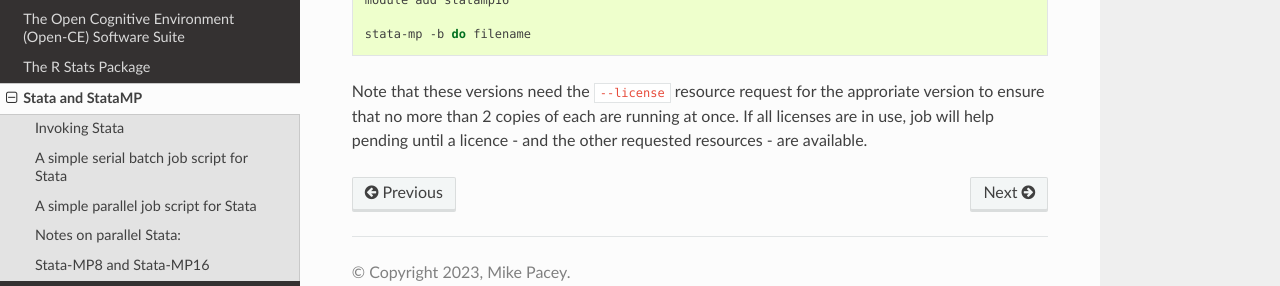
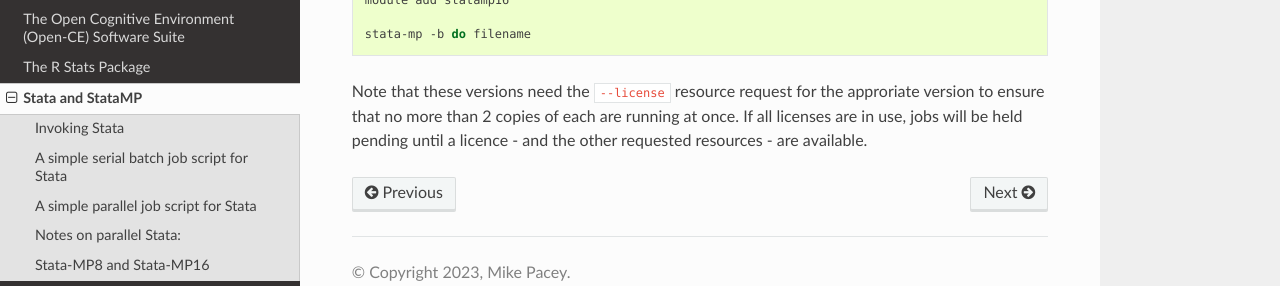
Before and after one commit to MikePacey/Lancaster-HEC, a Sphinx documentation site: the page built from docs/software/stata.rst, in a window 1280 px wide and 900 px high, scrolled down 1547 px. Shown: the part 558-844 px from the top of the window. Built offline with Sphinx 7.4.7 and the Read the Docs theme 2.0.0, drawn with Linux system fonts in a browser that asks for light colours; formulas are drawn with MathJax 3.

Commit message:
branch main

```diff
--- a/docs/software/stata.rst
+++ b/docs/software/stata.rst
@@ -113,5 +113,5 @@
 
 Note that these versions need the ``--license`` resource request for the approriate
 version to ensure that no more than 2 copies of each are running at once. If all
-licenses are in use, job will help pending until a licence - and the other requested
+licenses are in use, jobs will be held pending until a licence - and the other requested
 resources - are available.
```
